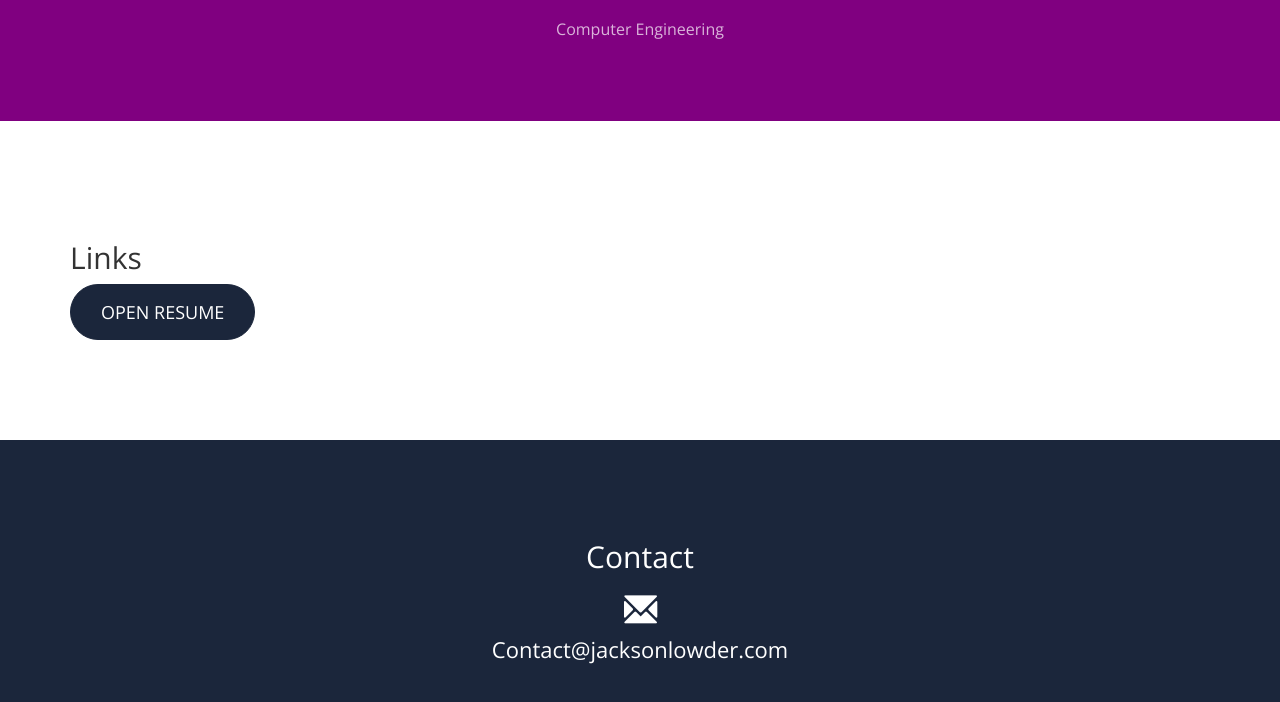
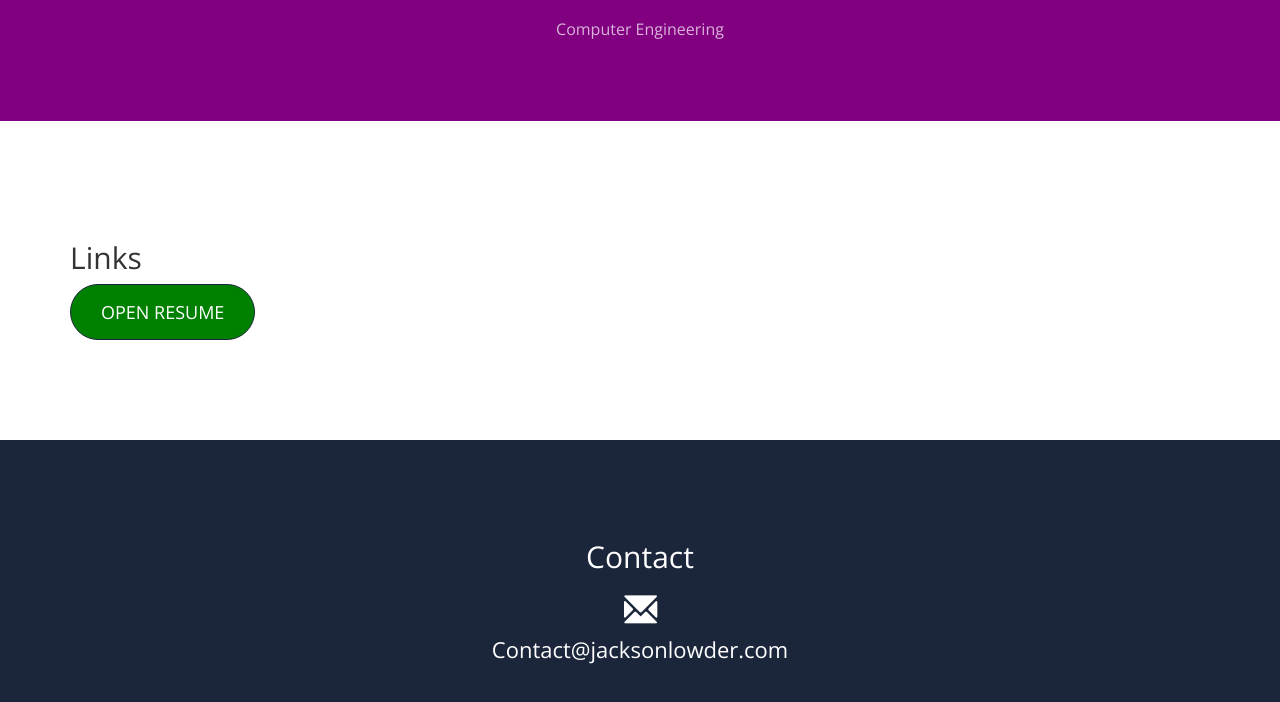
Before and after one commit to JL2102/jacksonlowder, a plain HTML site: page index.html in a window 1280 px wide. Shown: the part 970-1672 px from the top of the page. Drawn offline with nearby package versions, Linux system fonts and the light colour scheme.

Commit message:
Update custom.css

```diff
--- a/css/custom.css
+++ b/css/custom.css
@@ -340,7 +340,7 @@ fieldset[disabled] .btn-default.active {
 .btn-primary {
     border-color: #1B263B;
     color: #fff;
-    background-color: #1B263B;
+    background-color: green;
     -webkit-transition: all .35s;
     -moz-transition: all .35s;
     transition: all .35s;
```
